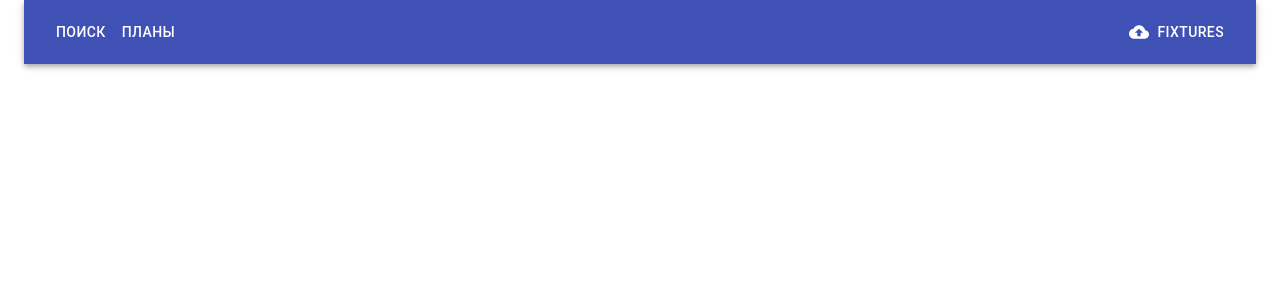
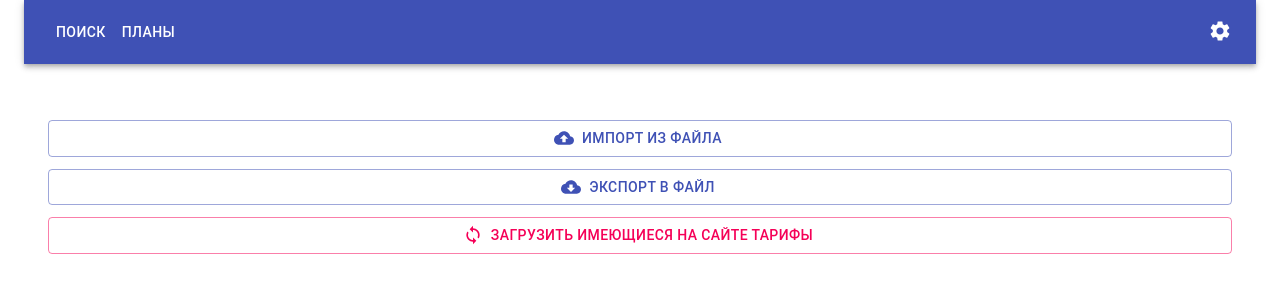
Before and after one commit to gh-igor/carsharing, a React (Create React App) app: page /settings in a window 1280 px wide. Shown: the top 300 px of the page. Built offline with nearby package versions, Linux system fonts and the light colour scheme.

Commit message:
Add SettingsPage

```diff
--- a/package.json
+++ b/package.json
@@ -14,6 +14,7 @@
     "react-dom": "^17.0.2",
     "react-router-dom": "^5.2.0",
     "react-scripts": "4.0.3",
+    "save-as": "^0.1.8",
     "uuid": "^8.3.2",
     "web-vitals": "^1.0.1",
     "yup": "^0.32.9"
--- a/src/App.js
+++ b/src/App.js
@@ -7,19 +7,21 @@ import { Container } from '@material-ui/core';
 import { StylesProvider } from '@material-ui/core/styles';
 import MainPage from './pages/MainPage';
 import PlansPage from './pages/PlansPage';
+import SettingsPage from './pages/SettingsPage';
 import Navigation from './components/Navigation';
 import styles from './App.module.css';
 
 function App() {
   return (
     <StylesProvider injectFirst>
-      <Container maxWidth='lg' className={styles.container}>
+      <Container maxWidth='lg'>
         <Router>
           <Navigation />
-          <div className={styles.wrapper}>
+          <div className={styles.root}>
             <Switch>
               <Route exact path='/' component={MainPage} />
               <Route path='/plans' component={PlansPage} />
+              <Route path='/settings' component={SettingsPage} />
             </Switch>
           </div>
         </Router>
--- a/src/App.module.css
+++ b/src/App.module.css
@@ -1,7 +1,4 @@
-.container {
-}
-
-.wrapper {
+.root {
     margin-top: 32px;
     padding: 24px;
 }
--- a/src/components/Navigation/index.js
+++ b/src/components/Navigation/index.js
@@ -1,18 +1,9 @@
 import { AppBar, Button, Toolbar } from '@material-ui/core';
-import CloudUploadIcon from '@material-ui/icons/CloudUpload';
 import { NavLink } from 'react-router-dom';
-import { updateList } from '../../storage/localStorage';
-import fixtures from '../../fixtures/planList.json';
+import SettingsIcon from '@material-ui/icons/Settings';
 import styles from './Navigation.module.css';
-import { useCallback } from 'react';
 
 export default function Navigation() {
-  const onFixturesLoad = useCallback(() => {
-    if (window.confirm('it will reset all your data')) {
-      updateList(fixtures);
-    }
-  }, []);
-
   return (
     <AppBar position='static'>
       <Toolbar className={styles.nav}>
@@ -24,9 +15,7 @@ export default function Navigation() {
             <NavLink className={styles.navItem} to='/plans'>Планы</NavLink>
           </Button>
         </div>
-        <Button color='inherit' onClick={onFixturesLoad} startIcon={<CloudUploadIcon />}>
-          Fixtures
-        </Button>
+        <NavLink className={styles.navItem} to='/settings'><SettingsIcon htmlColor='white' /></NavLink>
       </Toolbar>
     </AppBar>
   );
--- /dev/null
+++ b/src/pages/SettingsPage/SettingsPage.module.css
@@ -0,0 +1,9 @@
+.root {
+    display: flex;
+    flex-direction: column;
+    justify-content: center;
+}
+
+.btn {
+    margin-bottom: 12px;
+}
--- /dev/null
+++ b/src/pages/SettingsPage/index.js
@@ -0,0 +1,61 @@
+import { Button } from '@material-ui/core';
+import CloudUploadIcon from '@material-ui/icons/CloudUpload';
+import CloudDownloadIcon from '@material-ui/icons/CloudDownload';
+import SyncIcon from '@material-ui/icons/Sync';
+import { getList, updateList } from '../../storage/localStorage';
+import fixtures from '../../fixtures/planList.json';
+import styles from './SettingsPage.module.css';
+import { saveAs } from 'save-as';
+
+export default function SettingsPage() {
+  const onFixturesLoad = () => {
+    if (window.confirm('удалятся ваши текущие тарифы. Продолжить?')) {
+      updateList(fixtures);
+    }
+  };
+
+  const onImport = () => {
+    if (window.confirm('удалятся ваши текущие тарифы. Продолжить?')) {
+
+      updateList(fixtures);
+    }
+  };
+
+  const onExport = () => {
+    const planList = getList();
+    const blob = new Blob([JSON.stringify(planList)], { type: 'application/json'});
+    saveAs(blob, 'planList.json');
+  };
+
+  return (
+    <div className={styles.root}>
+      <Button
+        className={styles.btn}
+        color='primary'
+        variant='outlined'
+        onClick={onImport}
+        startIcon={<CloudUploadIcon />}
+      >
+        Импорт из файла
+      </Button>
+      <Button
+        className={styles.btn}
+        color='primary'
+        variant='outlined'
+        onClick={onExport}
+        startIcon={<CloudDownloadIcon />}
+      >
+        Экспорт в файл
+      </Button>
+      <Button
+        className={styles.btn}
+        color='secondary'
+        variant='outlined'
+        onClick={onFixturesLoad}
+        startIcon={<SyncIcon />}
+      >
+        Загрузить имеющиеся на сайте тарифы
+      </Button>
+    </div>
+  );
+}
```
Also changed, not shown: 1 other file (tests, documents, lock files or other folders).
